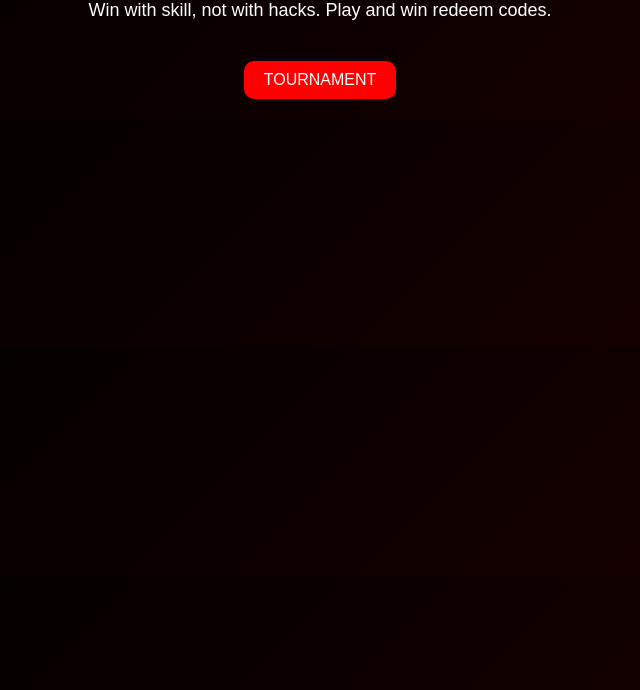
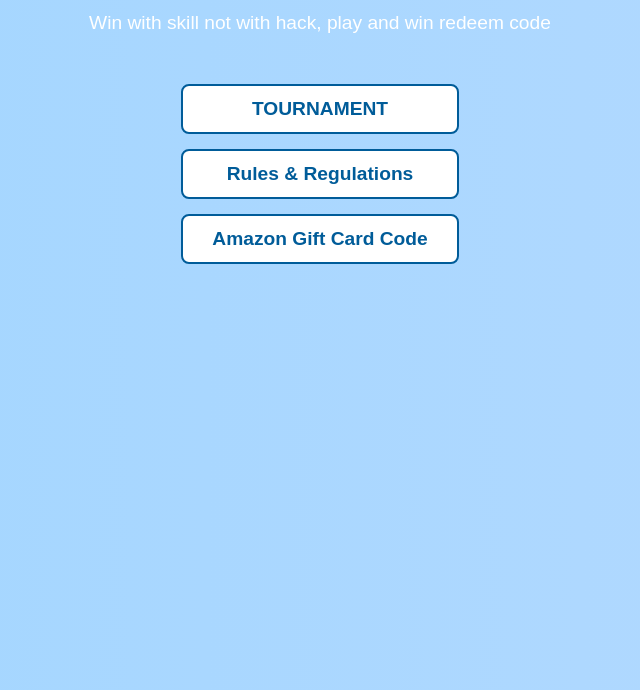
Before and after one commit to GM8310/Free-fire-tournament-, a plain HTML site: page index.html in a window 1280 px wide. Shown: the part 110-800 px from the top of the page, without its empty margins (320-960 px from the left). Drawn offline with Linux system fonts and the light colour scheme.

Commit message:
index.html

```diff
--- a/index.html
+++ b/index.html
@@ -1,48 +1,69 @@
 <!DOCTYPE html>
-<html>
+<html lang="en">
 <head>
-  <title>Free Fire Tournament</title>
+<meta charset="UTF-8">
 <meta name="viewport" content="width=device-width, initial-scale=1.0">
+<title>Freefire Tournament</title>
 <style>
+    /* Background animation */
     body {
         margin: 0;
         font-family: Arial, sans-serif;
-      background: linear-gradient(135deg, #000000, #1a0000);
-      color: white;
+        background: linear-gradient(270deg, #b3d9ff, #80cfff, #b3d9ff);
+        background-size: 600% 600%;
+        animation: gradientBG 10s ease infinite;
         text-align: center;
-      padding: 20px;
-    }
-    h1 {
-      font-size: 36px;
         color: white;
     }
+    @keyframes gradientBG {
+        0% {background-position: 0% 50%;}
+        50% {background-position: 100% 50%;}
+        100% {background-position: 0% 50%;}
+    }
+
+    /* Title */
+    h1 {
+        font-size: 2.5em;
+        margin-top: 50px;
+    }
+
+    /* Description */
     p {
-      font-size: 18px;
-      margin-bottom: 40px;
+        font-size: 1.2em;
+        margin-bottom: 50px;
     }
+
+    /* Buttons */
     .btn {
         display: block;
-      width: 80%;
-      max-width: 300px;
-      margin: 10px auto;
-      padding: 15px;
-      font-size: 16px;
+        width: 250px;
+        margin: 15px auto;
+        padding: 12px;
+        font-size: 1.2em;
+        background-color: white;
+        color: #005c99;
+        border: 2px solid #005c99;
+        border-radius: 8px;
+        text-decoration: none;
         font-weight: bold;
-      border: none;
-      border-radius: 8px;
-      cursor: pointer;
-      transition: 0.3s;
+        transition: all 0.3s ease;
     }
-    .btn-red { background-color: #e60000; color: white; }
-    .btn-blue { background-color: #0044cc; color: white; }
-    .btn-green { background-color: #009933; color: white; }
-    .btn-orange { background-color: #ff6600; color: white; }
-    .btn:hover { opacity: 0.8; }
+
+    /* Hover effect */
+    .btn:hover {
+        background-color: #e6f2ff;
+        transform: scale(1.05);
+    }
 </style>
 </head>
 <body>
+
     <h1>FREEFIRE TOURNAMENT</h1>
-  <p>Win with skill, not with hacks. Play and win redeem codes.</p>
-  <a href="https://forms.gle/bXfwH5SoBGkcTxt26" target="_blank" style="text-decoration: none;">
-  <button style="background-color: red; color: white; border: none; padding: 10px 20px; border-radius: 10px; font-size: 16px;">TOURNAMENT</button>
-  </a>
+    <p>Win with skill not with hack, play and win redeem code</p>
+
+    <a href="tournament.html" class="btn">TOURNAMENT</a>
+    <a href="rules.html" class="btn">Rules & Regulations</a>
+    <a href="https://www.amazon.in/dp/B00KQ2O6BM" target="_blank" class="btn">Amazon Gift Card Code</a>
+
+</body>
+</html>
```
Lines whose indentation alone changed are shown as unchanged.
